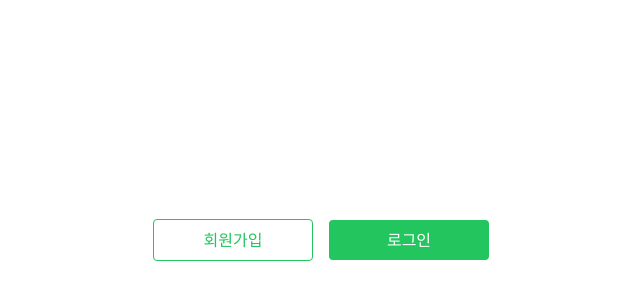
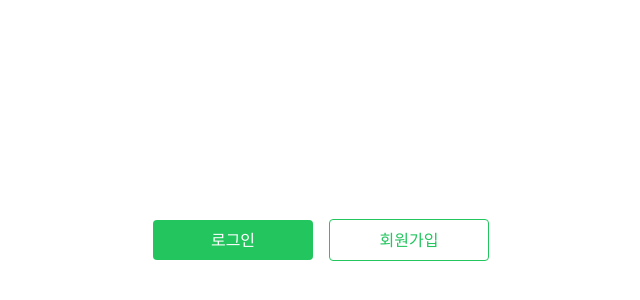
Before and after one commit to arch-spatula/wanted-pre-onboarding-fronten, a React (Create React App) app: page / in a window 1280 px wide. Shown: the part 160-460 px from the top of the page, without its empty margins (319-959 px from the left). Built offline with nearby package versions, Linux system fonts and the light colour scheme.

Commit message:
refactor(Main): 메인 페이지 버튼 순서 변경 #5
- 위계상 로그인이 먼저이므로 회원가입, 로그인에서 로그인, 회원가입 순으로 변경

```diff
--- a/src/pages/Main.tsx
+++ b/src/pages/Main.tsx
@@ -16,16 +16,16 @@ function Main() {
   return (
     <main className="flex h-screen items-center justify-center gap-4">
       <button
+        className="w-40 rounded bg-green-500 px-4 py-2 text-white"
+        onClick={handleSignIn}
+      >
+        로그인
+      </button>
+      <button
         className="box-border flex w-40 border-collapse justify-center self-center rounded border border-green-500 bg-white py-2 text-green-500"
         onClick={handleSignUp}
       >
         회원가입
-      </button>
-      <button
-        className="w-40 rounded bg-green-500 px-4 py-2 text-white"
-        onClick={handleSignIn}
-      >
-        로그인
       </button>
     </main>
   );
```
